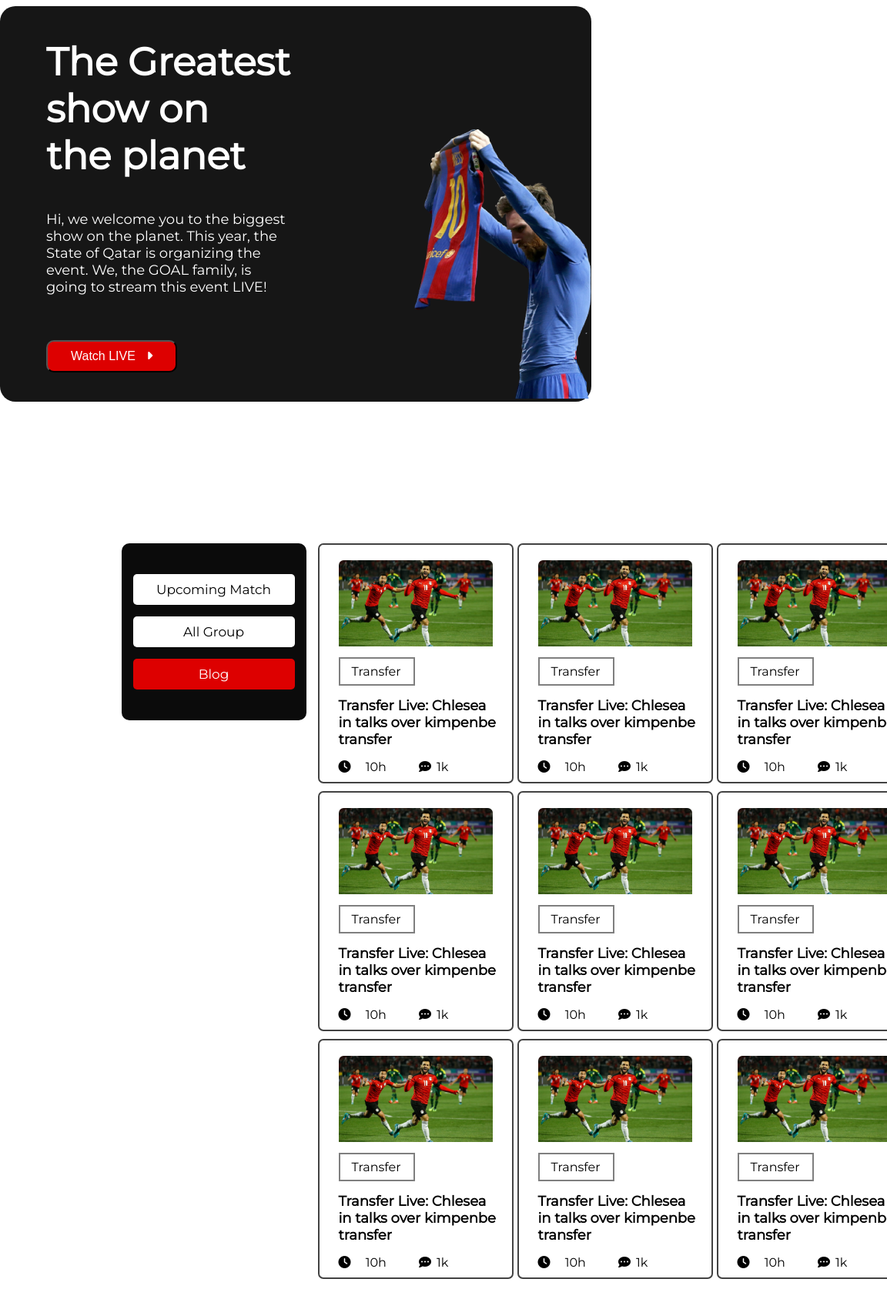
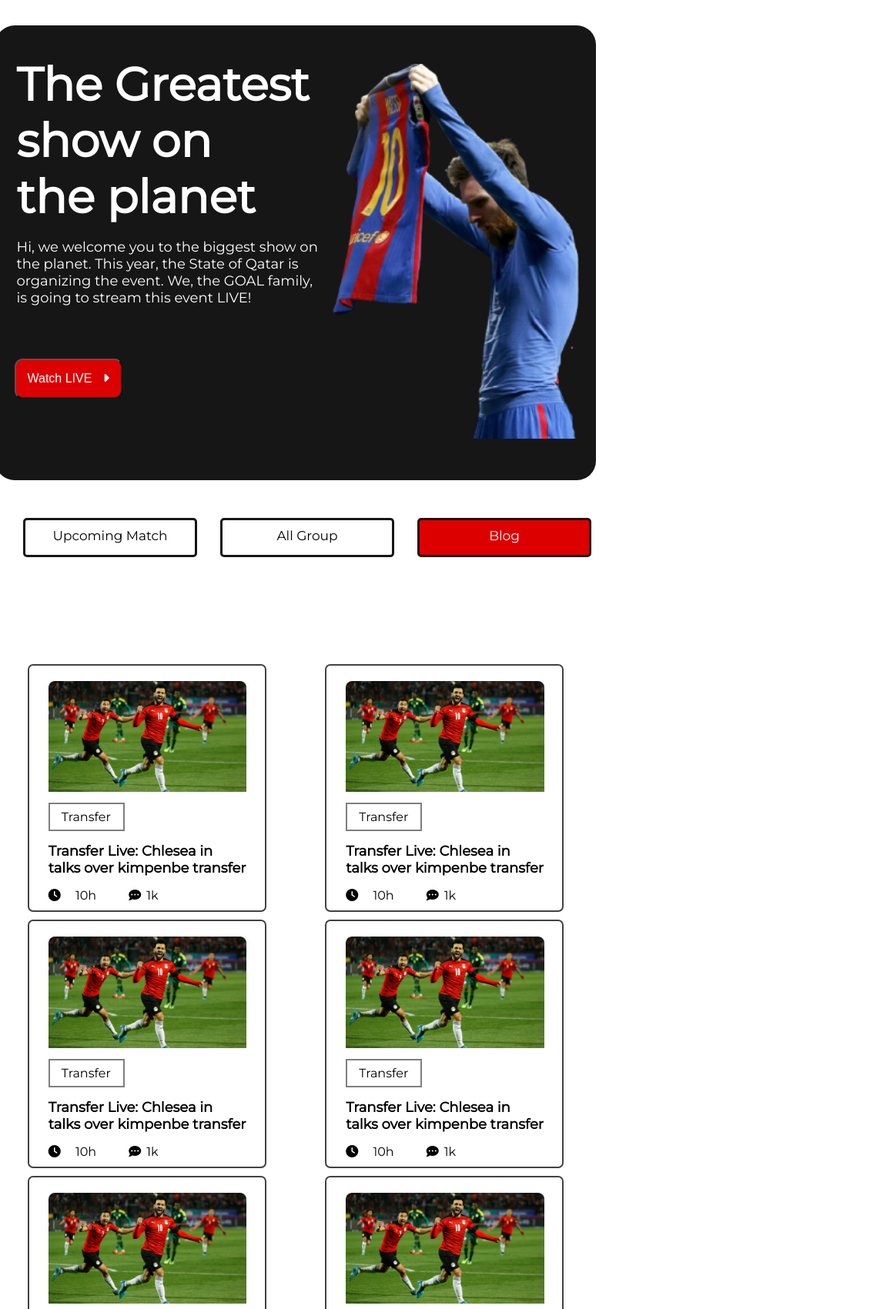
Before and after one commit to hasibulhasan44/Assignment-2, a plain HTML site: page index.html in a window 768 px wide. Shown: the top 1701 px of the page at 77% size, 1152 px wide, since content can reach past the window. Drawn offline with Linux system fonts and the light colour scheme.

Commit message:
tablet responsive done

```diff
--- a/index.html
+++ b/index.html
@@ -12,7 +12,8 @@
         Stylesheet
     ----------------->
     <link rel="stylesheet" href="style.css">
-    <title>Document</title>
+    <link rel="shortcut icon" href="images/assets/" type="image/x-icon">
+    <title>GOAL</title>
 </head>
 <body>
     <!-----------------
@@ -32,7 +33,7 @@
                         <button class="header-area-button">Watch LIVE <i class="fa-solid fa-caret-right"></i></button>
                     </div>
                     <div class="header-area-image">
-                        <img src="images/assets/Banner Image.png" alt="" class="header-area-image">
+                        <img src="images/assets/Banner Image.png" alt="">
                     </div>
                 </div>
             </div>
@@ -135,7 +136,7 @@
                         <div><span class="duration"><i class="fa-solid fa-clock"></i> 10h</span>
                         <span class="chats"><i class="fa-solid fa-comment-dots"></i>1k</span></div>
                     </article>
-                    <article class="single-blog">
+                    <article class="single-blog no-needed">
                         <div class="blog-image-parent"><img src="images/assets/Blog Image.png" alt="" class="blog-image">
                         </div>
                         <div class="transfer-button">Transfer</div>
@@ -149,6 +150,9 @@
             </div>
         </section>
     </main>
+    <div class="view-all-button">
+        <a href="">View All</a>
+    </div>
     <!----------------
         Footer area
     ------------------>
--- a/style.css
+++ b/style.css
@@ -42,7 +42,8 @@ p{
     padding-left: 60px;
 }
 .header-area-button{
-    margin-top: 40px;
+    margin-top: 10px;
+    margin-bottom: 30px;
     font-size: 16px;
     border-radius: 10px;
     padding: 10px 30px;
@@ -171,6 +172,7 @@ nav a{
 /*-----------------
     Media Queries
 -------------------*/
+/* Mobile responsiveness */
 @media screen and (max-width:688px) {
     body{
         margin-bottom: 0px;
@@ -212,11 +214,6 @@ nav a{
         flex-direction: column;
         align-items: center;
      }
-     /* .side-menu{
-        display: flex;
-        flex-direction: column;
-        align-items: center;
-     } */
      .side-area{
         margin: 0px;
      }
@@ -272,3 +269,114 @@ nav a{
         color: white;
      }
     }
+    /* Tablet Responsiveness */
+
+    @media  screen and (min-width:689px) and (max-width:992px){
+        html{
+            margin: 0;
+            padding: 0;
+            width: 100%;
+        }
+        .header-area{
+            display: flex;
+            justify-content: center;
+            width: 95%;
+            padding: 30px 25px 0px 25px;
+            margin-top: 25px;
+            color: white;
+            border-radius: 25px;
+        }
+        .header-area-text{
+            width: 400px;
+            padding-left: 0;
+        }
+        .header-area-image{
+            padding: 10px 10px 25px 50px;
+        }
+        .header-area-image img{
+            width: 320px;
+            padding: 10px 25px 25px 0px;
+        }
+        .header-area-h1{
+            font-size: 60px;
+            margin: 0px 0px 10px 15px;
+            width: 500px;
+            padding: 10px 25px 0px 25px;
+        }
+        .header-area-p{
+            width: 400px;
+            padding: 0px 0px 25px 40px;
+        }
+        .header-area-button{
+            background-color: #DD0000;
+            padding: 15px;
+            border-radius: 10px;
+            margin: 25px 0px 0px 37px;
+        }
+        main{
+            width: 100%;
+        }
+        .second-section{
+            display: block;
+            width: 100%;
+        }
+        .side-area{
+            display: flex;
+            flex-direction: row;
+            background-color: #ffffff;
+            width: 100%;
+            justify-content: space-around;
+            margin: 0;
+            height: 25px;
+        }
+        .side-area-buttons{
+            height: 25px;
+            width: 200px;
+            border: 3px solid #161616;
+        }
+        .articles-area{
+            width: 100%;
+        }
+        .art{
+            grid-template-columns: repeat(2, 1fr);
+            justify-items: center;
+            padding: 0;
+            margin-top: 20px;
+            width: 100%;
+        }
+        .single-blog{
+            width: 75%;
+        }
+        .blog-image{
+            width: 90%;
+        }
+        .blog-area-h2{
+            width: 90%;
+        }
+        .no-needed{
+            display: none;
+        }
+        .view-all-button{
+        display: flex;
+        flex-direction: column;
+        align-items: center;
+        margin: 15px 0px 80px 0px;
+        }
+        .view-all-button a{
+            text-align: center;
+            text-decoration: none;
+            background-color: #DD0000;
+            color: white;
+            padding: 20px;
+            border-radius: 15px;
+            width: 200px;
+        }
+        nav{
+            width: 800px;
+            display: flex;
+            justify-content: space-evenly;
+        }
+        hr{
+            width: 95%;
+        }
+    }
```
